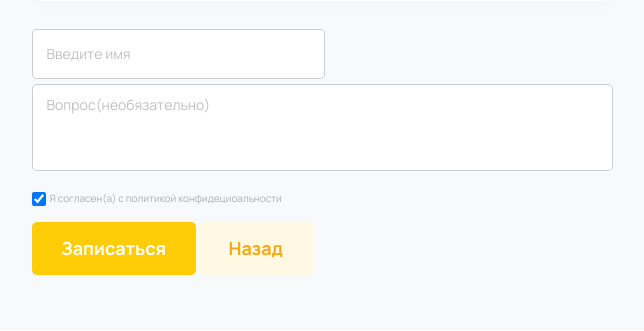
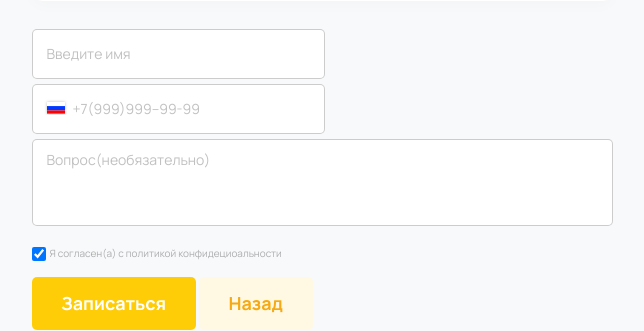
Before and after one commit to nstonic/BeautyCity, a Django app: page /orders/final/1 in a window 1280 px wide. Shown: the part 681-1012 px from the top of the page, without its empty margins (15-659 px from the left). Run offline with Django 4.2, Linux system fonts and the light colour scheme; parts of the project's set-up code (start-up, migrations or seed data) failed here and were passed over.

Commit message:
Update serviceFinally.html

```diff
--- a/templates/serviceFinally.html
+++ b/templates/serviceFinally.html
@@ -86,7 +86,9 @@
                 <div class="contacts__form_block fic">
                   <input type="text" name="fname" class="contacts__form_iunput" placeholder="Введите имя" required="">
                 </div>
-
+                <div class="contacts__form_inputBlock">
+                    <input type="text" name="tel" class="contacts__form_iunput" placeholder="+7(999)999--99-99" required="">
+                </div>
                 <textarea name="contactsTextarea" class="contacts__form_textarea"
                           placeholder="Вопрос(необязательно)"></textarea>
                 <div class="contacts__form_checkboxBlock fic">
```
